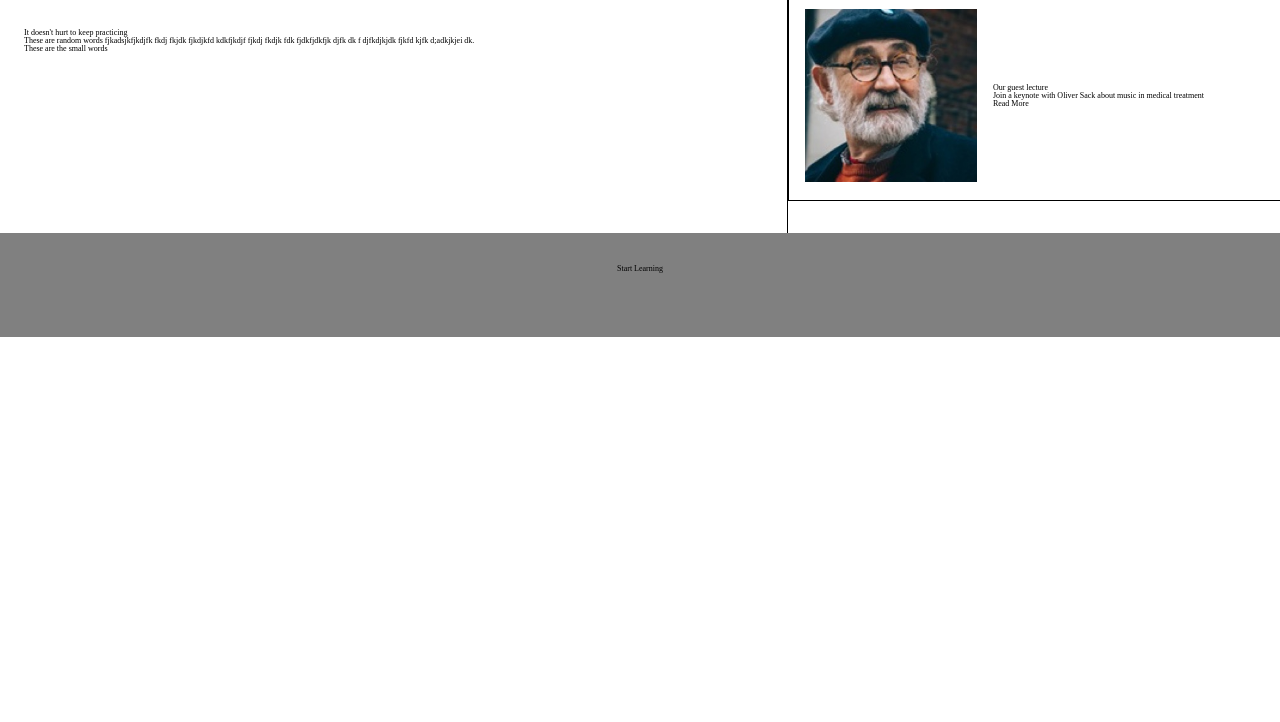
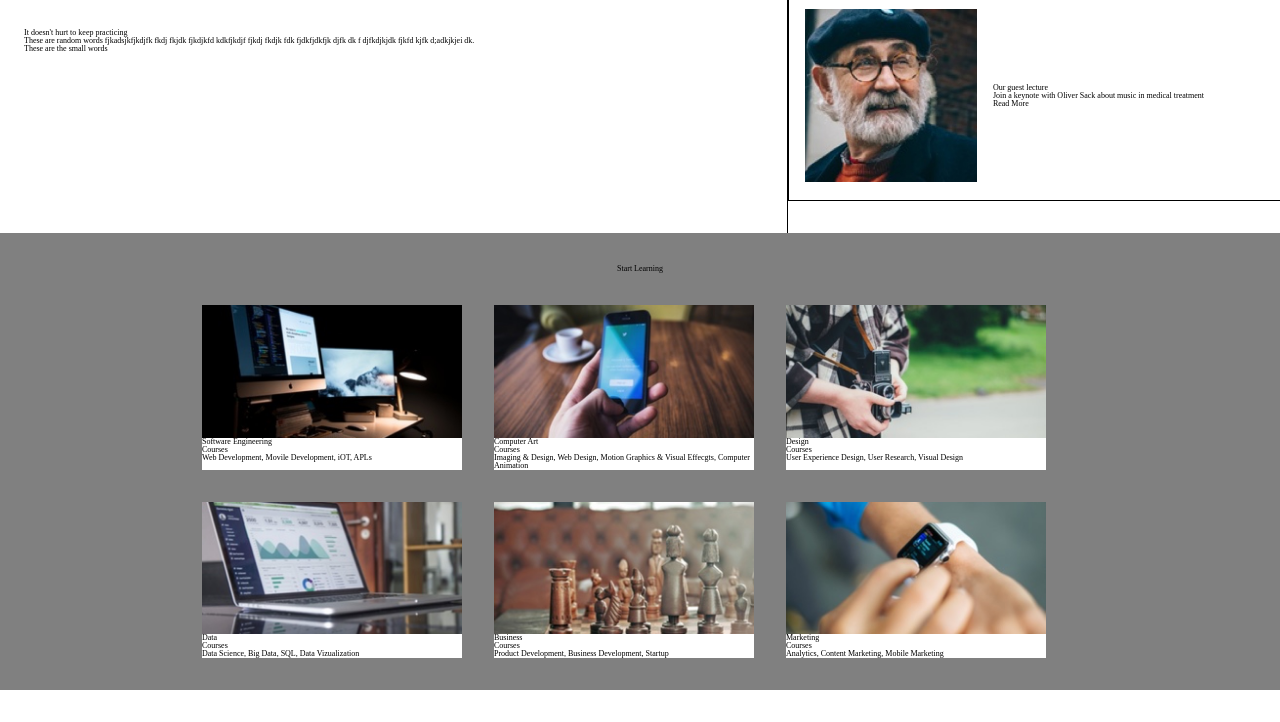
Before and after one commit to ChrisGarbe/Colmar_Cademy_Capstone, a plain HTML site: page index.html in a window 1280 px wide. Shown: the part 1138-1860 px from the top of the page. Before the commit the page ends 1475 px from the top, so only its background shows below. Drawn offline with Linux system fonts and the light colour scheme.

Commit message:
Final Section

```diff
--- a/index.html
+++ b/index.html
@@ -95,12 +95,43 @@
   <h3>Start Learning</h3>
   <div class="gallery">
     <div class="gallery-thumbnail">
-
+      <img src="resources/media/images/course-software.jpg" alt="">
+      <h2>Software Engineering</h2>
+      <p>Courses</p>
+      <p>Web Development, Movile Development, iOT, APLs</p>
     </div>
-
+    <div class="gallery-thumbnail">
+      <img src="resources/media/images/course-computer-art.jpg" alt="">
+      <h2>Computer Art</h2>
+      <p>Courses</p>
+      <p>Imaging & Design, Web Design, Motion Graphics & Visual Effecgts, Computer Animation</p>
+    </div>
+    <div class="gallery-thumbnail">
+      <img src="resources/media/images/course-design.jpg" alt="">
+      <h2>Design</h2>
+      <p>Courses</p>
+      <p>User Experience Design, User Research, Visual Design</p>
+    </div>
+    <div class="gallery-thumbnail">
+      <img src="resources/media/images/course-data.jpg" alt="">
+      <h2>Data</h2>
+      <p>Courses</p>
+      <p>Data Science, Big Data, SQL, Data Vizualization</p>
+    </div>
+    <div class="gallery-thumbnail">
+      <img src="resources/media/images/course-business.jpg" alt="">
+      <h2>Business</h2>
+      <p>Courses</p>
+      <p>Product Development, Business Development, Startup</p>
+    </div>
+    <div class="gallery-thumbnail">
+      <img src="resources/media/images/course-marketing.jpg" alt="">
+      <h2>Marketing</h2>
+      <p>Courses</p>
+      <p>Analytics, Content Marketing, Mobile Marketing</p>
+    </div>
   </div>
 </div>
-
 
 
 
--- a/resources/css/style.css
+++ b/resources/css/style.css
@@ -151,23 +151,36 @@ a {
 /* Learn Banner */
 
 .learn-banner {
-  display: flex;
-  flex-direction: column;
   width: 100%;
   height: auto;
   background-color: grey;
+  margin-top: 0;
 }
 
 .learn-banner h3 {
   text-align: center;
-  margin-top: 4rem;
+  padding-top: 4rem;
 }
 
 .learn-banner .gallery {
   display: flex;
+  flex-direction: row;
+  flex-wrap: wrap;
   margin: 4rem 9rem;
+  justify-content: center;
 }
 
 .gallery-thumbnail {
+  background-color: white;
+  width: 32.5rem;
+  margin-right: 4rem;
+  margin-bottom: 4rem;
+}
 
+.gallery-thumbnail img {
+  position: relative;
+  display: block;
+  max-width: 50rem;
+  width: 100%;
+  height: auto
 }
```
